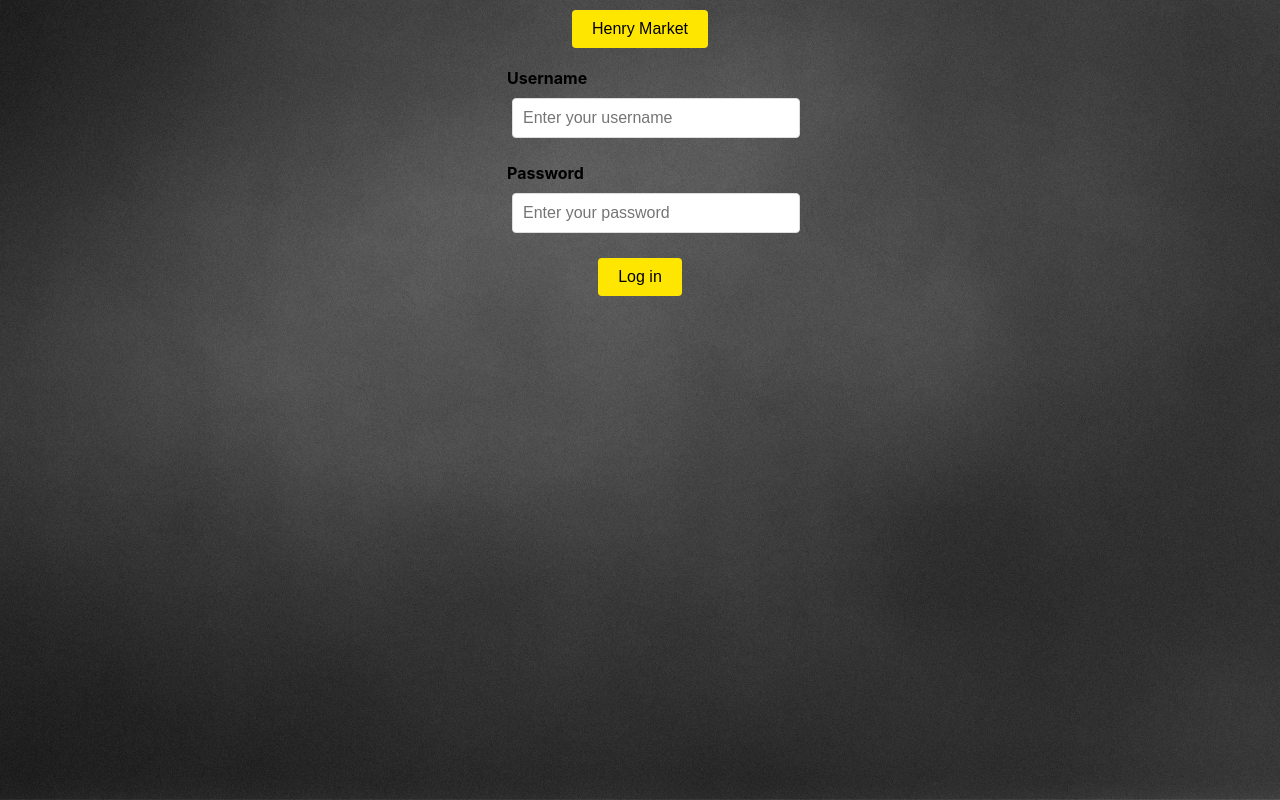
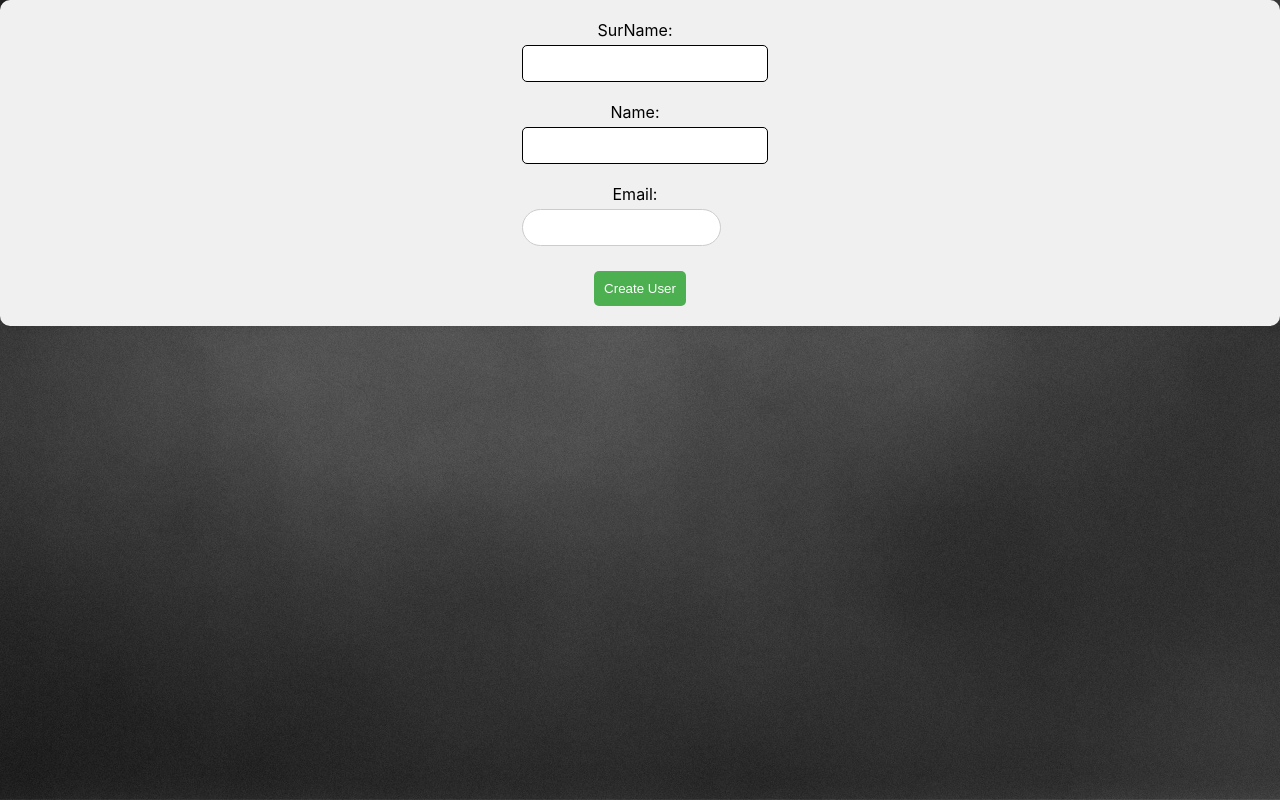
Before and after one commit to Maxip32/Henry-Market-PF, a React (Create React App) app in the folder front/: page /account in a window 1280 px wide. Built offline with nearby package versions, Linux system fonts and the light colour scheme.

Commit message:
cambios favorites

```diff
--- a/front/src/components/ProductsDetail/ProductsDetail.jsx
+++ b/front/src/components/ProductsDetail/ProductsDetail.jsx
@@ -3,7 +3,7 @@ import React, {useEffect, useState} from "react";
 import {useDispatch, useSelector} from "react-redux";
 import {Link} from "react-router-dom";
 import {useParams} from "react-router-dom";
-import {allProductsId, addSToShoppingCart, toggleFavorite} from "../../redux/actions";
+import {allProductsId, addSToShoppingCart, toggleFavorite, getUser} from "../../redux/actions";
 import styles from "./ProductsDetail.module.css";
 import ShoppingCartImage from '../image/shoppingcart.svg'
 import ModalShoppingCart from "../modalShoppingCart/ModalShoppingCart";
@@ -21,6 +21,10 @@ const ProductsDetail = () => {
     const allProduct = useSelector((state) => state.products);
     const [selectedDetail, setSelectedDetail] = useState("");
     const [selectedCategory, setSelectedCategory] = useState("");
+    const [useLogin, setuseLogin]= useState("");
+    const userlog = useSelector((state)=> state.users);
+
+
 
     const handleSelect = (event) => {
         setSelectedDetail(event.target.value);
@@ -42,6 +46,20 @@ const ProductsDetail = () => {
         token().catch(err => console.log(err))
         // dispatch(allProductsId(id));
     }, [dispatch, id, getAccessTokenSilently]);
+
+
+
+    useEffect(() => {
+        const token = async () => {
+            const accessToken = await getAccessTokenSilently();
+            dispatch( getUser({accessToken}));
+
+            console.log('accessToken ', accessToken)
+        }
+        token().catch(err => console.log(err))
+        // dispatch(allProductsId(id));
+    }, [dispatch, id, getAccessTokenSilently]);
+
 
     const [isOpen, setIsOpen] = useState(false)
     const openModal = () => {
@@ -67,6 +85,7 @@ const ProductsDetail = () => {
     };
     return (
         <div>
+            {JSON.stringify(userlog)}
             <div className="carrito" onClick={showShoppingCart}>
                 <img src={ShoppingCartImage} alt="shopping-cart" width='25px' height='25px'/>
                 <div style={{
@@ -131,7 +150,7 @@ const ProductsDetail = () => {
                                 </p>
                             </div>
 
-                            <button className={styles.btn}>Buy</button>
+
                             <button className={styles.btn} onClick={() => dispatch(addSToShoppingCart(allProduct))}>Add
                                 to cart
                             </button>
--- a/front/src/components/categoryFilter/CategoryFilter.jsx
+++ b/front/src/components/categoryFilter/CategoryFilter.jsx
@@ -1,3 +1,4 @@
+/* eslint-disable no-unused-vars */
 import {useDispatch, useSelector} from "react-redux";
 import {getProductsByCategory} from "../../redux/actions";
 import {useState} from "react";
@@ -21,6 +22,7 @@ const CategoryFilter = () => {
         const category = event.target.value;
         setSelectedCategory(category);
         dispatch(getProductsByCategory(category));
+
     };
 
     const [isOpen, setIsOpen] = useState(false)
@@ -40,7 +42,10 @@ const CategoryFilter = () => {
 
     useEffect(() => {
         document.body.style.overflow = 'auto'
+
     }, [])
+
+
     return (
         <div>
             <div className="carrito" onClick={showShoppingCart}>
@@ -63,6 +68,7 @@ const CategoryFilter = () => {
 
 
             <SearchBar/>
+
             <div className={styles.product}>
                 <div className={styles.searchresults}>
                     <Link to="/home">
@@ -88,8 +94,17 @@ const CategoryFilter = () => {
                     <FilterByPrice/>
                     <div></div>
                     <div className={styles.grid}>
-                        {categories.map((category) => (
-                            <div key={category.id}>
+                    {categories.map((category, index) => {
+    const previousCategories = categories.slice(0, index);
+    const isDuplicate = previousCategories.some((prevCategory) => prevCategory.name === category.name);
+
+    if (isDuplicate) {
+      return null; // No renderizar si es un producto duplicado
+    }
+
+    return (
+      <div key={category.id}>
+           <div key={category.id}>
                                 <Link
                                     to={`/detail/${category.id}`}
                                     style={{textDecoration: "none"}}
@@ -115,8 +130,10 @@ const CategoryFilter = () => {
                                     </div>
                                 </Link>
                             </div>
-                        ))}
-                    </div>
+      </div>
+    );
+  })}
+                        </div>
                 </div>
             </div>
         </div>
--- a/front/src/components/logs/logs.css
+++ b/front/src/components/logs/logs.css
@@ -13,11 +13,14 @@
   .logout{
   background-color: #000000;
   color:#ffe600;
+  display: flex;
   padding: 10px;
   margin: 4px;
   font-family:Verdana, Geneva, Tahoma, sans-serif;
   border-radius: 5px;
   font-size: medium;
+  margin-left: 1010px;
+  margin-top: -52px;
 
   }
   .logout:hover{
@@ -33,3 +36,21 @@
 transform:scale(1.1);
 transition: 600ms;
   }
+
+  .user{
+    display: flex;
+    width: 10px;
+    height: 10px;
+    margin-left: 800px;
+
+  }
+  .letrasuser{
+    font-family: cursive;
+    font-size: small;
+    margin-top: -145px;
+    margin-left: 30px;
+  }
+  .imguser{
+    margin-top: -145px;
+    margin-left: 250px;
+  }
--- a/front/src/components/logs/profile.js
+++ b/front/src/components/logs/profile.js
@@ -9,11 +9,10 @@ export const Profile = () => {
     }else
     return (
         isAuthenticated && (
-            <div>
-            <img src={user.image} alt={user.name} />
-            <h2>{user.name}</h2>
-            <p>Email: {user.email}</p>
-            console.log(user.name)
+            <div className='user' >
+            <img className='imguser' src={user.picture} alt={user.name} height={"35px"} width={"35px"} />
+            <h2 className='letrasuser'>{user.name}</h2>
+            {/* <p>Email: {user.email}</p> */}
             </div>
 
         )
--- /dev/null
+++ b/front/src/components/validateMail/Validate.css
@@ -0,0 +1,36 @@
+.form-container {
+    display: flex;
+    flex-direction: column;
+    align-items: center;
+    padding: 20px;
+    background-color: #f0f0f0;
+    border-radius: 10px;
+    box-shadow: 0 0 10px rgba(0, 0, 0, 0.1);
+  }
+
+  label {
+    display: flex;
+    flex-direction: column;
+    margin-bottom: 10px;
+  }
+
+  input {
+    padding: 10px;
+    border-radius: 5px;
+    border: 1px solid #ccc;
+    margin-top: 5px;
+  }
+
+  button[type="submit"] {
+    background-color: #4caf50;
+    color: white;
+    padding: 10px;
+    border: none;
+    border-radius: 5px;
+    cursor: pointer;
+    margin-top: 10px;
+  }
+
+  button[type="submit"]:hover {
+    background-color: #3e8e41;
+  }
--- a/front/src/components/validateMail/ValidateMail.jsx
+++ b/front/src/components/validateMail/ValidateMail.jsx
@@ -1,81 +1,88 @@
-import React from 'react';
-import { Formik, Form, Field, ErrorMessage } from 'formik';
-import { Link } from 'react-router-dom';
-import styles from './ValidateMail.module.css'; // Archivo CSS separado
+import React, { useState } from 'react'
+import axios from 'axios'
+import './Validate.css';
 
-const initialValues = {
-  name: '',
-  password: '',
-};
 
-const validate = (values) => {
-  const errors = {};
+const initialState = {
+  users: {},
+  error: null,
+  loading: false
+}
 
-  if (!values.name) {
-    errors.name = 'Required';
+// Reducer
+const usersReducer = (state = initialState, action) => {
+  switch (action.type) {
+    case 'CREATE_USER_REQUEST':
+      return { ...state, loading: true }
+    case 'CREATE_USER_SUCCESS':
+      return { ...state, users: [...state.users, action.payload], loading: false }
+    case 'CREATE_USER_FAILURE':
+      return { ...state, error: action.payload, loading: false }
+    default:
+      return state
+  }
+}
+
+// Action Creator
+
+
+export const createUser = ( mail,name,surname,) => {
+  return dispatch => {
+    axios.get('/users/create/users', {  mail,name,surname, })
+      .then(response => {
+        dispatch({
+          type: 'CREATE_USER_SUCCESS',
+          payload: response.data
+        })
+      })
+      .catch(error => {
+        dispatch({
+          type: 'CREATE_USER_FAILURE',
+          payload: error.message
+        })
+      })
+  }
+}
+
+
+// Componente del Formulario
+const CreateUserForm = () => {
+  const [formData, setFormData] = useState({
+    surname: '',
+    name: '',
+    mail: ''
+  })
+
+  const handleSubmit = e => {
+    e.preventDefault()
+    createUser(formData.firstName, formData.lastName, formData.email)
   }
 
-  if (!values.password) {
-    errors.password = 'Required';
-  } else if (values.password.length < 6) {
-    errors.password = 'Password must be at least 6 characters long';
+  const handleChange = e => {
+    setFormData({
+      ...formData,
+      [e.target.name]: e.target.value
+    })
   }
 
-  return errors;
-};
+  return (
+    <form onSubmit={handleSubmit} className="form-container">
+      <label>
+         SurName:
+        <input type="text" name="firstName" value={formData.firstName} onChange={handleChange} />
+      </label>
+      <label>
+         Name:
+        <input type="text" name="lastName" value={formData.lastName} onChange={handleChange} />
+      </label>
+      <label>
+        Email:
+        <input type="email" name="email" value={formData.email} onChange={handleChange} />
+      </label>
+      <button type="submit">Create User</button>
+    </form>
+  )
+}
 
-const onSubmit = (values) => {
-  console.log(values);
-};
-
-const MyForm = () => {
-  return (
-    <div className={styles.formContainer}>
-      <Link to="/home">
-        <button className={styles.homeButton}>Henry Market</button>
-      </Link>
-      <Formik
-        initialValues={initialValues}
-        validate={validate}
-        onSubmit={onSubmit}
-      >
-        {({ errors, touched }) => (
-          <Form className={styles.form}>
-            <div className={styles.formGroup}>
-              <label htmlFor="name" className={styles.label}>
-                Username
-              </label>
-              <Field
-                id="name"
-                name="name"
-                className={styles.input}
-                placeholder="Enter your username"
-              />
-              <ErrorMessage name="name" className={styles.error} />
-            </div>
-
-            <div className={styles.formGroup}>
-              <label htmlFor="password" className={styles.label}>
-                Password
-              </label>
-              <Field
-                id="password"
-                name="password"
-                type="password"
-                className={styles.input}
-                placeholder="Enter your password"
-              />
-              <ErrorMessage name="password" className={styles.error} />
-            </div>
-
-            <button type="submit" className={styles.submitButton}>
-              Log in
-            </button>
-          </Form>
-        )}
-      </Formik>
-    </div>
-  );
-};
-
-export default MyForm;
+export default CreateUserForm
+export { usersReducer }
--- a/front/src/index.js
+++ b/front/src/index.js
@@ -6,7 +6,7 @@ import reportWebVitals from './reportWebVitals';
 import {BrowserRouter} from 'react-router-dom';
 import {Provider} from 'react-redux';
 import {store} from './redux/store';
-import {Auth0Provider} from '@auth0/auth0-react';
+
 import {Auth0ProviderWithNavigate} from "./auth0-provider-with-navigate";
 
 const root = ReactDOM.createRoot(document.getElementById('root'));
--- a/front/src/redux/actions.js
+++ b/front/src/redux/actions.js
@@ -1,10 +1,16 @@
 import axios from "axios";
 
 
-export const getUser = () => {
+export const getUser = ({accessToken}) => {
     return async function (dispatch) {
         try {
-            const user = await axios.get(`/users`);
+            console.log(`accesToken in getUser: ${accessToken}`)
+            const user = await axios.get(`/users`, {
+                headers: {
+                    "Content-Type": "application/json",
+                    Authorization: `Bearer ${accessToken}`,
+                },
+            });
             dispatch({
                 type: "GET_USERS",
                 payload: user.data,
@@ -183,10 +189,10 @@ export const updateProductRating = (id, rating) => async (dispatch) => {
     }
 };
 //***************************************************************//
-export const toggleFavorite = (id) => {
+export const toggleFavorite = ( userId, id) => {
     return async (dispatch, getState) => {
         try {
-            const response = await axios.post(`/favorite`, {id});
+            const response = await axios.post(`/favorite`, {userId, id});
             const {message} = response.data;
 
             const products = getState().products.map((product) => {
```
Also changed, not shown: front/src/components/home/Home.jsx (+87 -55 lines), front/src/components/ratingFavorite/RatingFavorite.jsx (added, +43 -0 lines). Lines whose indentation alone changed are shown as unchanged.
